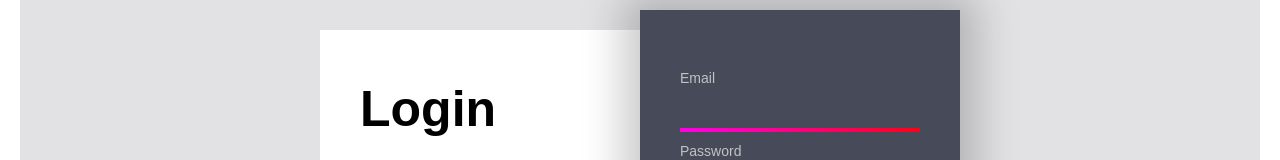
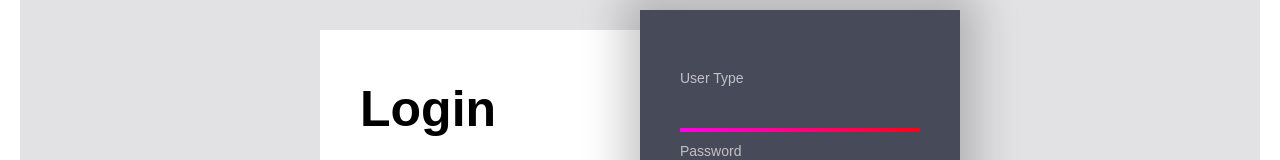
Before and after one commit to Jahnavi-verma/blood-bank, a Next.js app: page /login in a window 1280 px wide. Shown: the part 230-390 px from the top of the page. Built offline with nearby package versions, Linux system fonts and the light colour scheme; a web font is replaced by a local one.

Commit message:
edited form on login page to change "Email" to "User Type".

```diff
--- a/src/app/login/page.tsx
+++ b/src/app/login/page.tsx
@@ -88,7 +88,7 @@
             />
           </svg>
           <div className="form">
-            <label htmlFor="email">Email</label>
+            <label htmlFor="email">User Type</label>
             <input type="email" id="email" />
             <label htmlFor="password">Password</label>
             <input type="password" id="password" />
```
